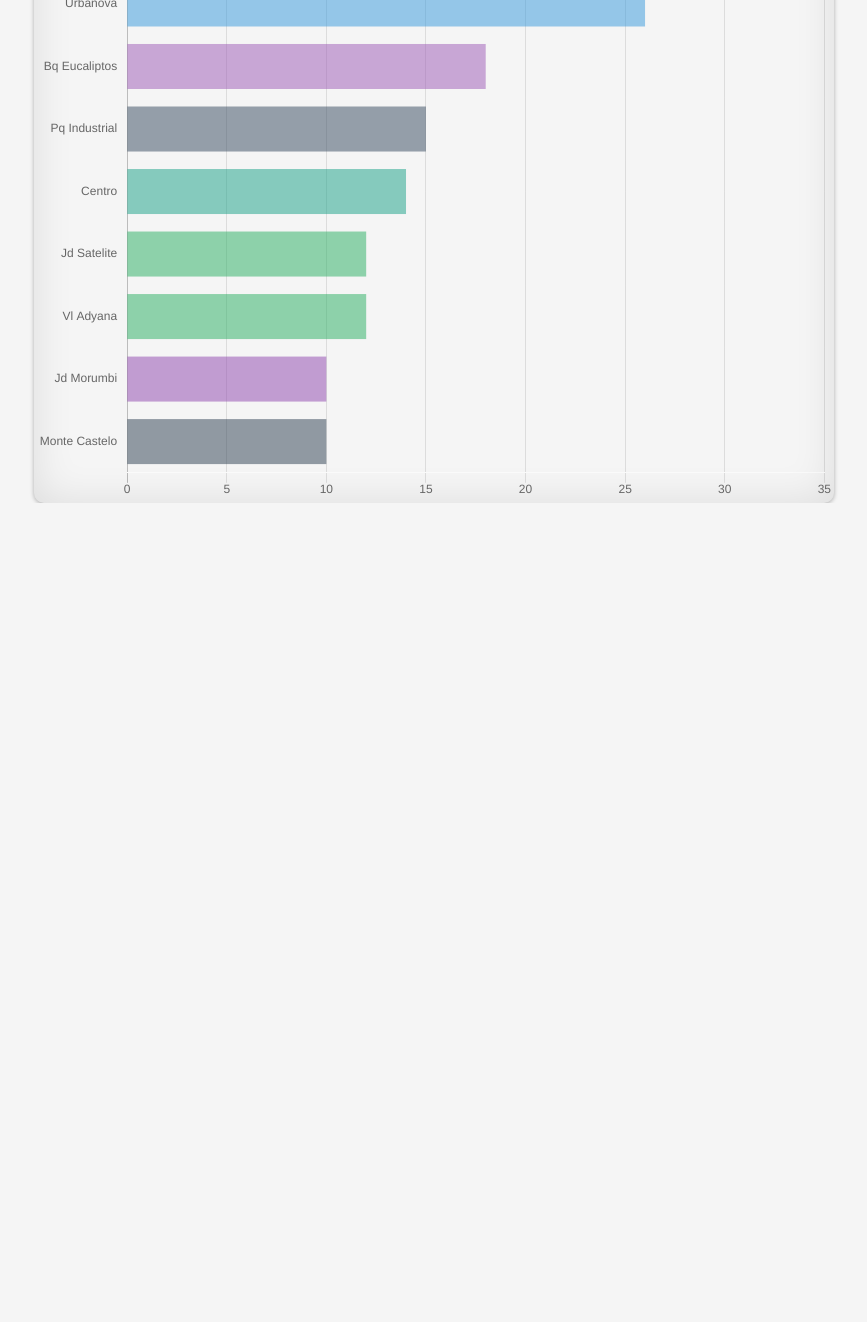
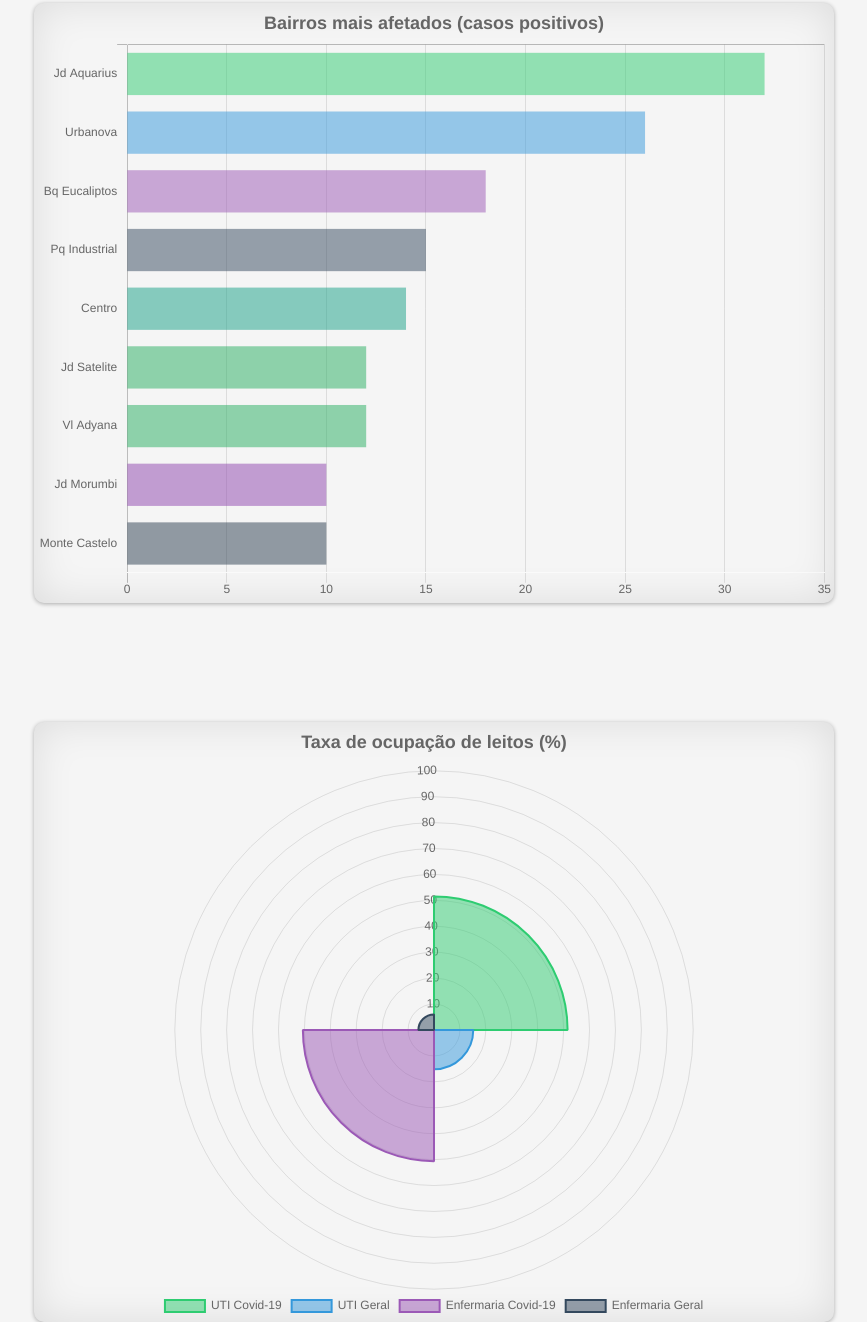
Before and after one commit to danbuck84/covid19-sjc, a website: page public/index.html in a window 1280 px wide. Shown: the part 920-2242 px from the top of the page, without its empty margins (206-1073 px from the left). Before the commit the page ends 1423 px from the top, so only its background shows below. Drawn offline with nearby package versions, Linux system fonts and the light colour scheme.

Commit message:
adding occupancyRate.js and updating data.csv

```diff
--- a/public/byDistrict.js
+++ b/public/byDistrict.js
@@ -3,6 +3,11 @@ byDistrict();
 function byDistrict() {
     const ctx = document.getElementById('by-district').getContext('2d');
     const options = {
+        title: {
+            display: true,
+            text: 'Bairros mais afetados (casos positivos)',
+            fontSize: 18,
+        },
         scales: {
             xAxes: [{
                 display: true,
--- a/public/data.csv
+++ b/public/data.csv
@@ -60,3 +60,5 @@ date,unknownCases,unknownAtHome,unknownAdmitted,unknownICUPublic,unknownWardPubl
 5/14/2020,489,440,42,5,20,6,11,7,409,129,17,2,0,5,10,18,245,53.60%,44.04%,15.75%,5.23%,46
 5/15/2020,530,488,38,5,14,8,11,4,421,137,20,2,5,4,9,19,245,54.63%,37.50%,16.06%,4.45%,49
 5/16/2020,530,488,38,5,14,8,11,6,423,137,20,2,5,4,9,21,245,54.63%,37.50%,16.06%,4.45%,50
+5/17/2020,530,488,38,5,14,8,11,6,423,137,20,2,5,4,9,21,245,54.63%,37.50%,16.06%,4.45%,50
+5/18/2020,544,488,50,5,17,8,20,6,468,119,21,0,4,6,11,26,302,51.54%,50.59%,15.15%,6.01%,50
--- a/public/index.html
+++ b/public/index.html
@@ -31,9 +31,12 @@
                 <canvas id="total-cases"></canvas>
                 <br>
                 <canvas id="by-district"></canvas>
+                <br>
+                <canvas id="occupancy-rate"></canvas>
             </div>
             <script src="totalCases.js"></script>
             <script src="byDistrict.js"></script>
+            <script src="occupancyRate.js"></script>
             <script src="theme.js"></script>
             <script src="date.js"></script>
         </div>
--- /dev/null
+++ b/public/occupancyRate.js
@@ -0,0 +1,66 @@
+occupancyRate();
+
+function occupancyRate() {
+    const ctx = document.getElementById('occupancy-rate').getContext('2d');
+    const options = {
+        responsive: true,
+        maintainAspectRatio: false,
+        title: {
+            display: true,
+            text: 'Taxa de ocupação de leitos (%)',
+            fontSize: 18,
+        },
+        tooltips: {
+            mode: 'index',
+            intersect: false,
+        },
+        hover: {
+            mode: 'average',
+            intersect: false
+        },
+        legend: {
+            display: true,
+            position: 'bottom',
+        },
+        scale: {
+            ticks: {
+                backdropColor: 'rgba(255, 255, 255, 0)',
+                suggestedMax: 100,
+            },
+        },
+    };
+    const graph = {
+        labels: [
+            'UTI Covid-19',
+            'UTI Geral',
+            'Enfermaria Covid-19',
+            'Enfermaria Geral',
+        ],
+        datasets: [
+            {
+                data: [
+                    '51.54',
+                    '15.15',
+                    '50.59',
+                    '6.01',
+                ],
+                backgroundColor: [
+                    'rgba(46, 204, 113,0.5)',
+                    'rgba(52, 152, 219,0.5)',
+                    'rgba(155, 89, 182,0.5)',
+                    'rgba(52, 73, 94,0.5)',
+                ],
+                borderColor: [
+                    'rgba(46, 204, 113,1.0)',
+                    'rgba(52, 152, 219,1.0)',
+                    'rgba(155, 89, 182,1.0)',
+                    'rgba(52, 73, 94,1.0)',
+                ],
+            }]
+        };
+        const myChart = new Chart(ctx, {
+        options: options,
+        type: 'polarArea',
+        data: graph,
+    });
+}
--- a/public/style.css
+++ b/public/style.css
@@ -90,6 +90,7 @@ a:visited {
 
 canvas {
     border-radius: 10px;
+    margin-bottom: 100px;
     display: flexbox;
     transition: var(--transition-delay);
     position: static;
--- a/public/totalCases.js
+++ b/public/totalCases.js
@@ -6,6 +6,11 @@ async function totalCases() {
     const options = {
         responsive: true,
         maintainAspectRatio: false,
+        title: {
+            display: true,
+            text: 'Total de casos',
+            fontSize: 18,
+        },
         tooltips: {
             mode: 'index',
             intersect: false
```
